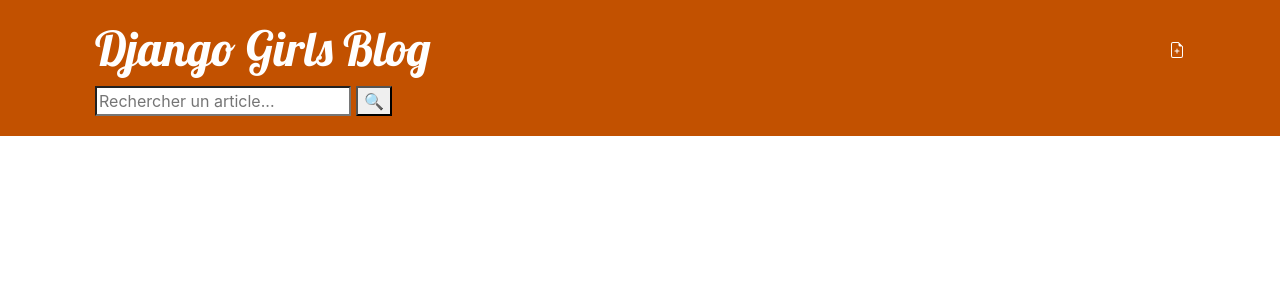
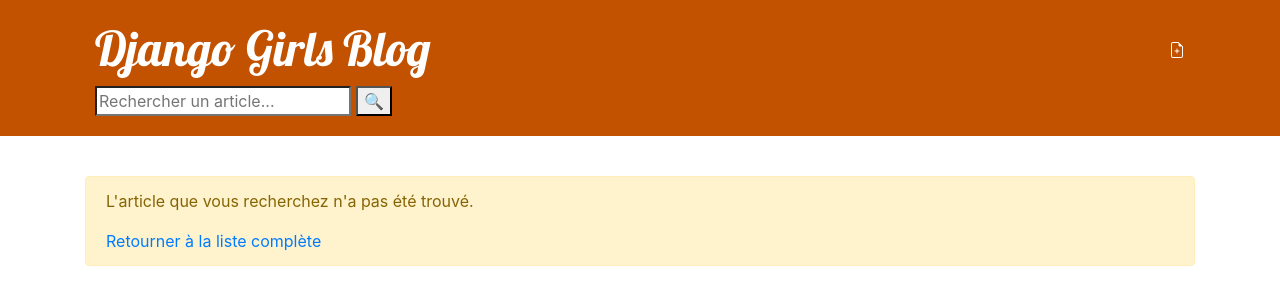
Before and after one commit to esig-ge/comp-tences-Maykel-slmn, a Django app: page / in a window 1280 px wide. Shown: the top 305 px of the page. Run offline with Django 5.2, Linux system fonts and the light colour scheme; data that the repository does not hold is empty.

Commit message:
Ajout d'un message si la recherche est vide

```diff
--- a/blog/templates/blog/post_list.html
+++ b/blog/templates/blog/post_list.html
@@ -1,16 +1,17 @@
 {% extends 'blog/base.html' %}
 {% block content %}
     {% for post in posts %}
-        <article class="post">
-            <time class="date">
-                {{ post.published_date }}
-            </time>
-            <h2>
-                <a href="{% url 'post_detail' pk=post.pk %}">
-                    {{ post.title }}
-                </a>
-            </h2>
-            <p>{{ post.text|linebreaksbr }}</p>
-        </article>
-    {% endfor %}
+    <div class="post">
+        <div class="date">
+            {{ post.published_date }}
+        </div>
+        <h2><a href="{% url 'post_detail' pk=post.pk %}">{{ post.title }}</a></h2>
+        <p>{{ post.text|linebreaksbr }}</p>
+    </div>
+{% empty %}
+    <div class="alert alert-warning" role="alert">
+        <p>L'article que vous recherchez n'a pas été trouvé.</p>
+        <a href="{% url 'post_list' %}">Retourner à la liste complète</a>
+    </div>
+{% endfor %}
 {% endblock %}
```
